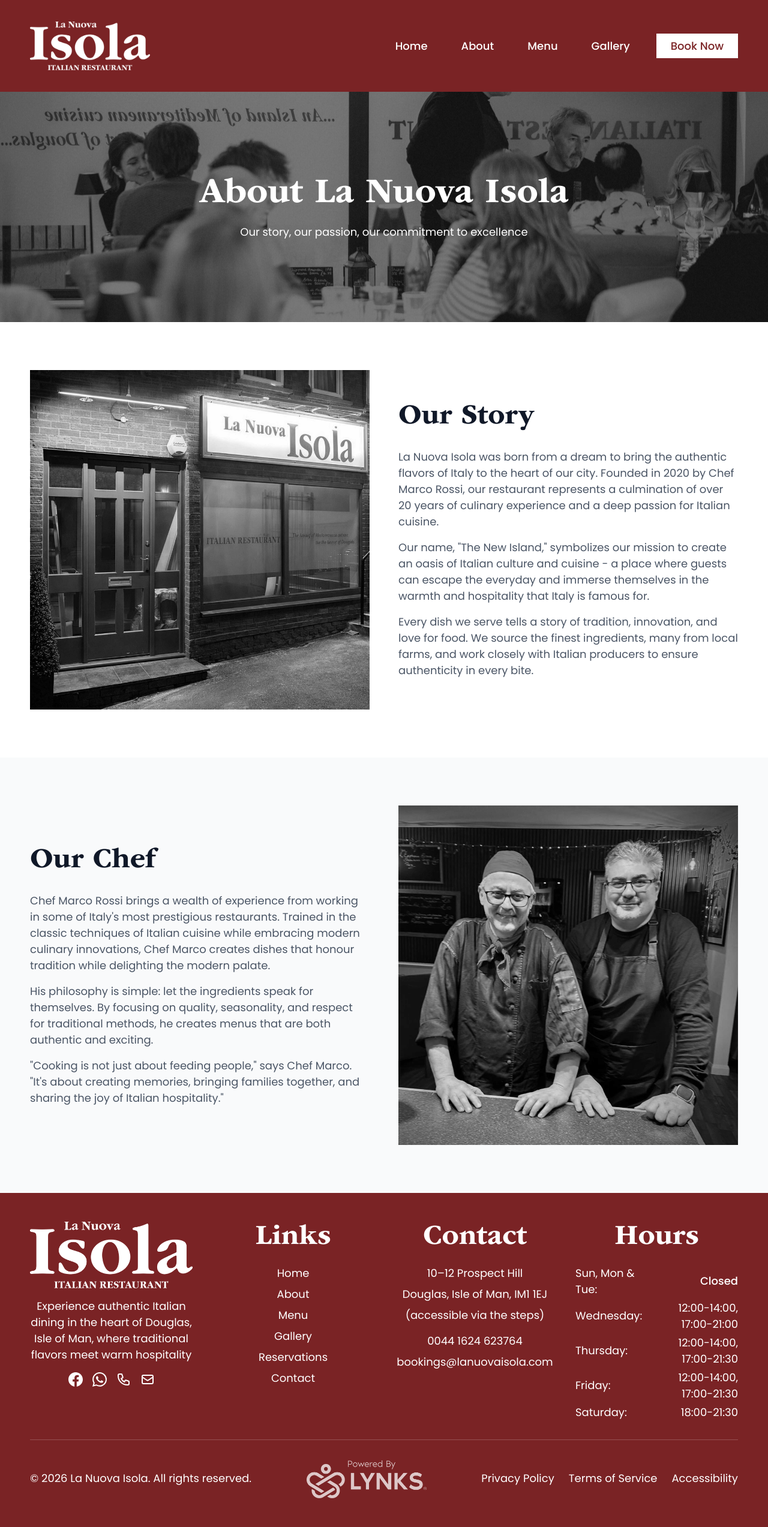
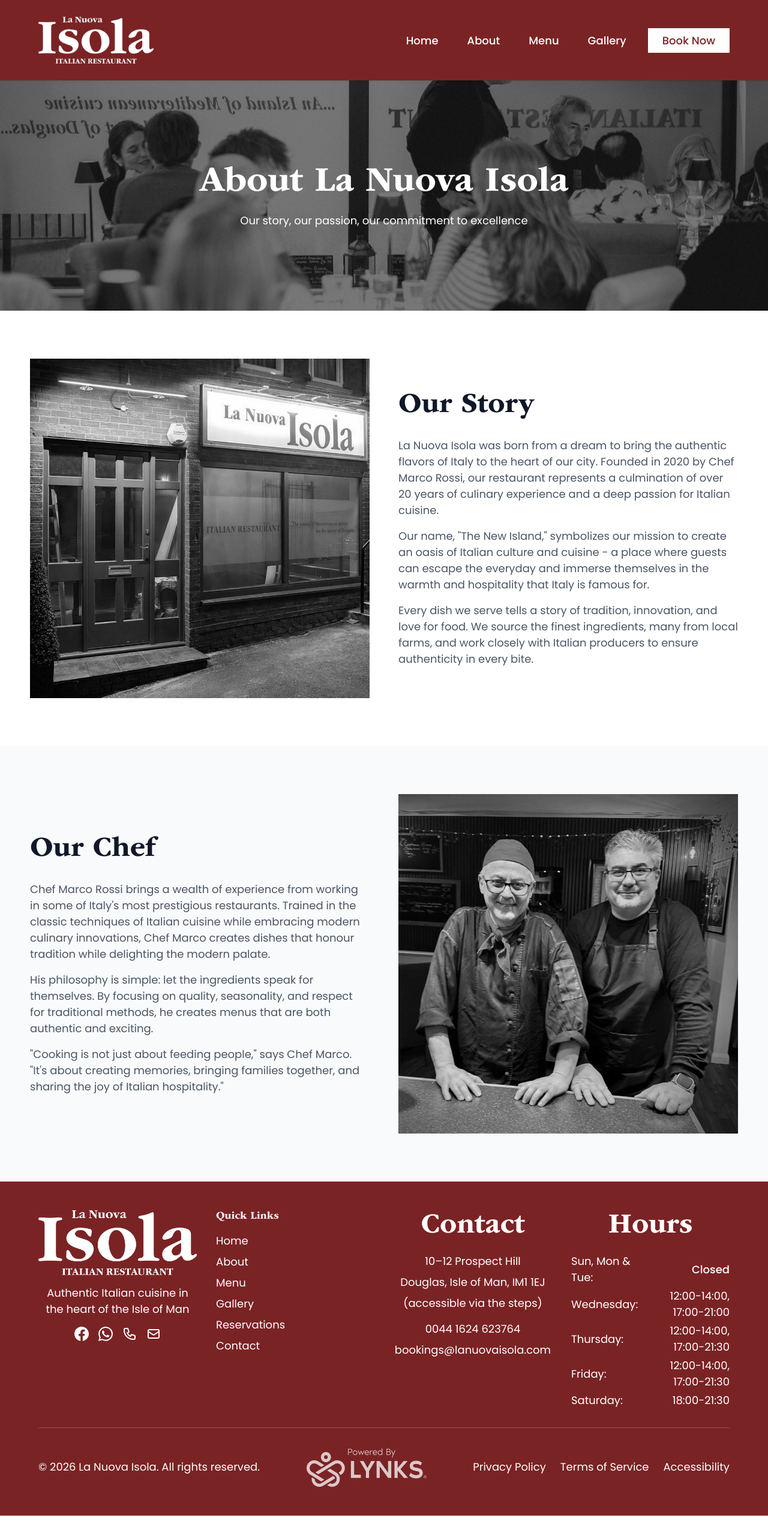
Before and after one commit to LYNKSPortal/la-nuova-isola-iom, a Next.js app: page /about in a window 1280 px wide. Shown: the whole page at 60% size. Built offline with nearby package versions, Linux system fonts and the light colour scheme.

Commit message:
Optimize Header and Footer for responsive design - sticky header, better spacing, mobile-first approach

```diff
--- a/src/components/Footer.tsx
+++ b/src/components/Footer.tsx
@@ -1,25 +1,25 @@
 export default function Footer() {
   return (
-    <footer className="bg-[#7A2325] text-white py-12" role="contentinfo">
-      <div className="px-[20px] sm:px-[20px] md:px-[50px] lg:px-[50px] xl:px-[50px]">
-        <div className="grid grid-cols-1 md:grid-cols-4 gap-8">
+    <footer className="bg-[#7A2325] text-white py-8 md:py-10 lg:py-12" role="contentinfo">
+      <div className="px-4 sm:px-6 md:px-8 lg:px-12 xl:px-16">
+        <div className="grid grid-cols-1 sm:grid-cols-2 lg:grid-cols-4 gap-6 md:gap-8 mb-6 md:mb-8">
           {/* Brand */}
           <section className="text-center" aria-labelledby="brand-heading">
             <h2 id="brand-heading" className="sr-only">La Nuova Isola Brand</h2>
-            <div className="flex justify-center mb-4">
+            <div className="flex justify-center mb-3 md:mb-4">
               <img
                 src="/white-logo.png"
                 alt="La Nuova Isola Restaurant Logo"
-                className="w-[300px] h-auto"
+                className="w-48 sm:w-56 md:w-64 lg:w-72 h-auto"
                 width="300"
                 height="auto"
               />
             </div>
-            <p className="text-white mb-4">
-              Experience authentic Italian dining in the heart of Douglas, Isle of Man, where traditional flavors meet warm hospitality
+            <p className="text-white mb-3 md:mb-4 text-sm md:text-base">
+              Authentic Italian cuisine in the heart of the Isle of Man
             </p>
             <nav aria-label="Social media links">
-              <div className="flex justify-center space-x-4">
+              <div className="flex justify-center space-x-3 md:space-x-4">
                 <a
                   href="https://www.facebook.com/manxisola"
                   className="text-white hover:text-gray-300 transition-colors"
@@ -64,8 +64,8 @@ export default function Footer() {
             </nav>
           </section>
           {/* Quick Links */}
-          <section className="text-center" aria-labelledby="quick-links-heading">
-            <h2 id="quick-links-heading" className="font-semibold mb-4">Links</h2>
+          <section className="text-center sm:text-left" aria-labelledby="quick-links-heading">
+            <h2 id="quick-links-heading" className="font-semibold mb-3 md:mb-4 text-base md:text-lg">Quick Links</h2>
             <nav aria-label="Quick navigation links">
               <ul className="space-y-2 text-white">
                 <li><a href="/" className="hover:text-gray-300 transition-colors">Home</a></li>
--- a/src/components/Header.tsx
+++ b/src/components/Header.tsx
@@ -7,16 +7,16 @@ export default function Header() {
   const [isMenuOpen, setIsMenuOpen] = useState(false);
 
   return (
-    <header className="bg-[#7A2325] shadow-sm" role="banner">
-      <div className="px-[20px] sm:px-[20px] md:px-[50px] lg:px-[50px] xl:px-[50px]">
-        <div className="flex justify-between items-center py-4">
+    <header className="bg-[#7A2325] shadow-sm sticky top-0 z-50" role="banner">
+      <div className="px-4 sm:px-6 md:px-8 lg:px-12 xl:px-16">
+        <div className="flex justify-between items-center py-2 md:py-3">
           {/* Logo */}
           <div className="flex items-center">
-            <Link href="/" className="flex items-center py-[20px]" aria-label="La Nuova Isola - Home">
+            <Link href="/" className="flex items-center py-2 md:py-4" aria-label="La Nuova Isola - Home">
               <img
                 src="/white-logo.png"
                 alt="La Nuova Isola Restaurant Logo"
-                className="w-[200px] h-auto"
+                className="w-32 sm:w-40 md:w-44 lg:w-48 h-auto"
                 width="200"
                 height="auto"
               />
@@ -24,8 +24,8 @@ export default function Header() {
           </div>
 
           {/* Desktop Navigation */}
-          <nav className="hidden md:block" role="navigation" aria-label="Main navigation">
-            <ul className="flex items-center space-x-8">
+          <nav className="hidden lg:block" role="navigation" aria-label="Main navigation">
+            <ul className="flex items-center space-x-4 xl:space-x-6">
               <li>
                 <Link href="/" className="text-white hover:text-gray-200 px-3 py-2 text-sm font-medium transition-colors">
                   Home
@@ -60,7 +60,7 @@ export default function Header() {
           </nav>
 
           {/* Mobile menu button */}
-          <div className="md:hidden">
+          <div className="lg:hidden">
             <button
               onClick={() => setIsMenuOpen(!isMenuOpen)}
               className="inline-flex items-center justify-center p-2 rounded-md text-white hover:text-gray-200 hover:bg-white/10 focus:outline-none focus:ring-2 focus:ring-inset focus:ring-white"
@@ -83,12 +83,12 @@ export default function Header() {
         {isMenuOpen && (
           <div
             id="mobile-menu"
-            className="md:hidden bg-[#7A2325] border-t border-white/20"
+            className="lg:hidden bg-[#7A2325] border-t border-white/20"
             role="navigation"
             aria-label="Mobile navigation"
           >
-            <div className="px-2 pt-2 pb-3 space-y-1">
-              <ul className="space-y-1">
+            <div className="px-2 pt-1 pb-2 space-y-0.5">
+              <ul className="space-y-0.5">
                 <li>
                   <Link
                     href="/"
@@ -126,10 +126,10 @@ export default function Header() {
                   </Link>
                 </li>
               </ul>
-              <div className="pt-4 pb-3 border-t border-white/20">
+              <div className="pt-2 pb-2 border-t border-white/20 mt-1">
                 <Link
                   href="/reservations"
-                  className="block w-full bg-white text-[#7A2325] px-6 py-3 hover:bg-gray-100 transition-colors font-medium text-center"
+                  className="block w-full bg-white text-[#7A2325] px-6 py-2.5 hover:bg-gray-100 transition-colors font-medium text-center"
                   onClick={() => setIsMenuOpen(false)}
                   aria-label="Make a reservation now"
                 >
```
